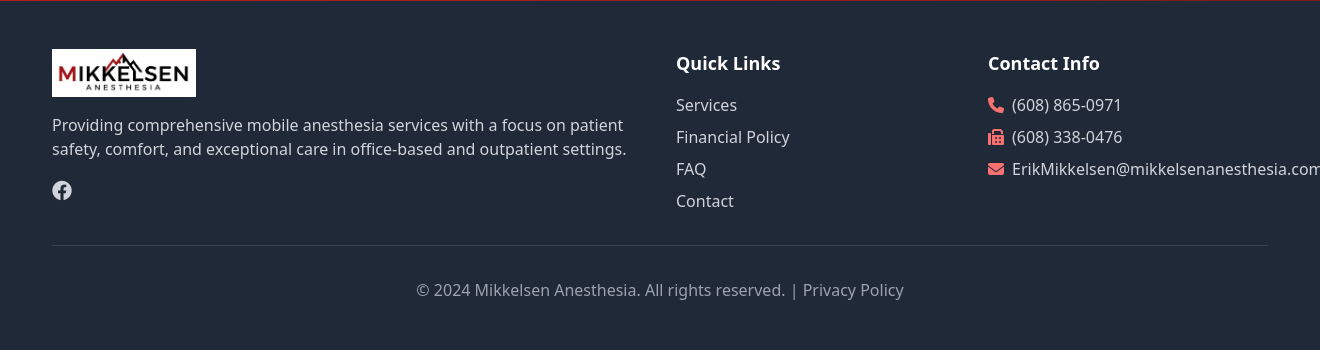
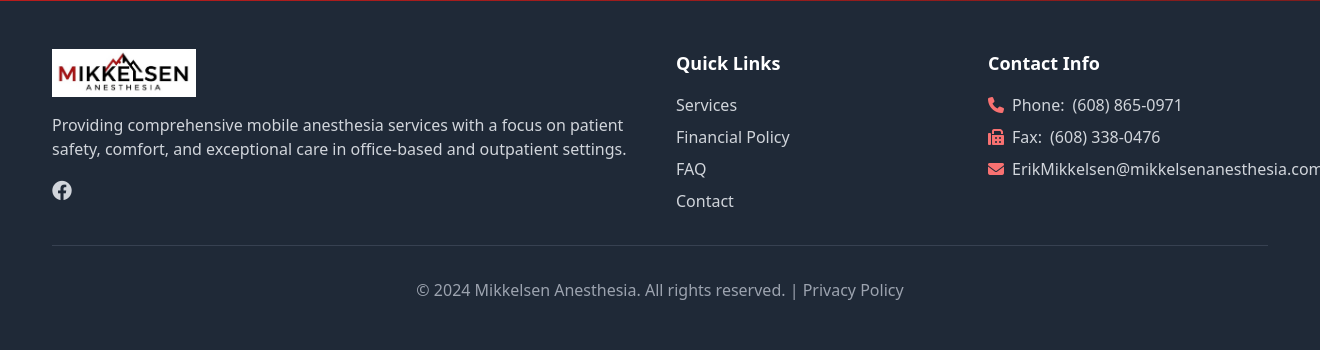
Before and after one commit to fredflores814/Mikkelsen-Anesthesia-Website, a Django app: page /faq/ in a window 1320 px wide. Shown: the part 3396-3746 px from the top of the page. Run offline with Django 5.2, Linux system fonts and the light colour scheme; some libraries are stand-ins or nearby versions.

```diff
--- a/templates/website/base.html
+++ b/templates/website/base.html
@@ -120,10 +120,12 @@
                     <ul class="space-y-2 text-gray-300">
                         <li class="flex items-center">
                             <i class="fas fa-phone mr-2 text-red-400"></i>
+                            <span class="text-gray-300 mr-2">Phone:</span>
                             <a href="tel:608-865-0971" class="text-gray-300 hover:text-red-400 transition-colors">(608) 865-0971</a>
                         </li>
                         <li class="flex items-center">
                             <i class="fas fa-fax mr-2 text-red-400"></i>
+                            <span class="text-gray-300 mr-2">Fax:</span>
                             <span class="text-gray-300">(608) 338-0476</span>
                         </li>
                         <li class="flex items-center">
```
